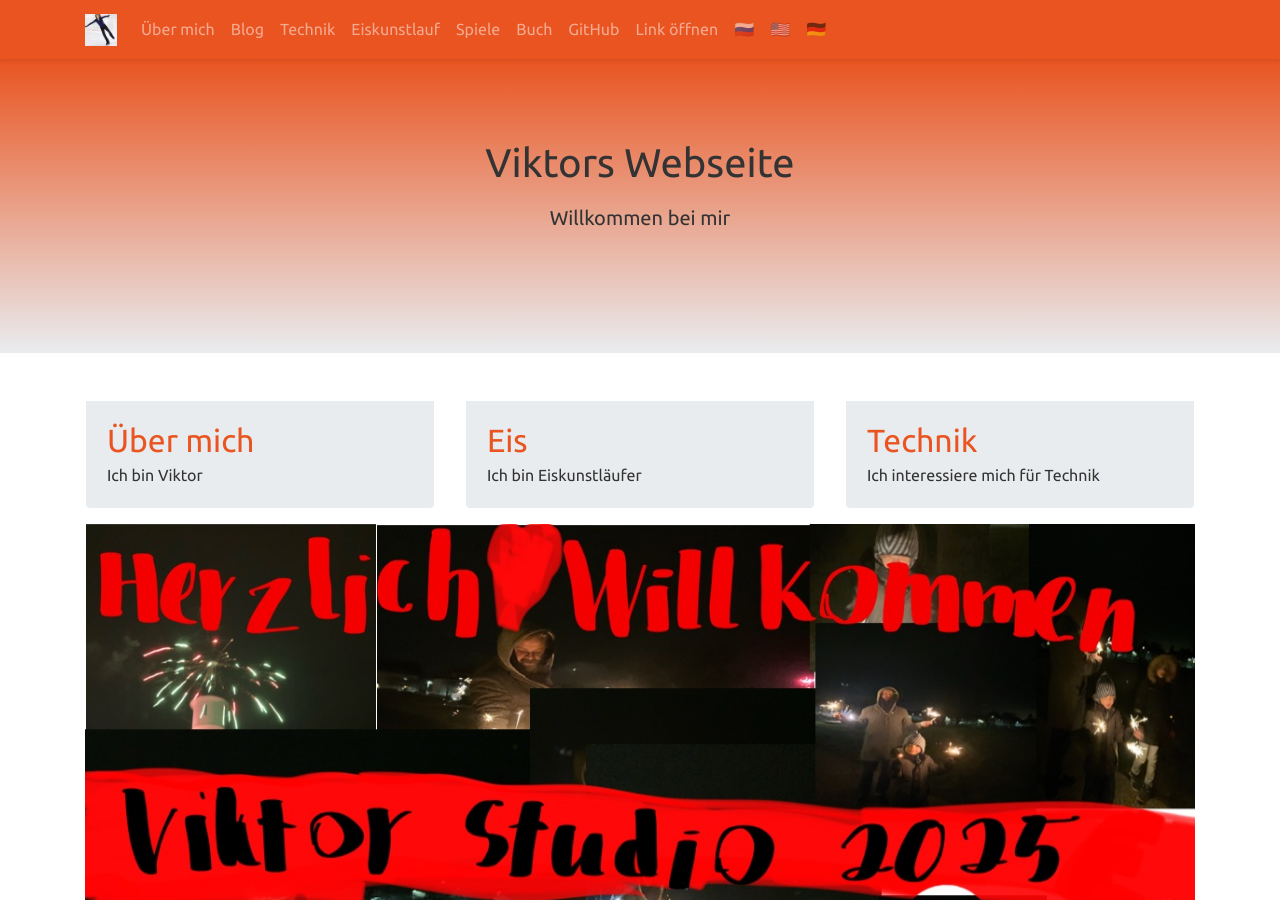
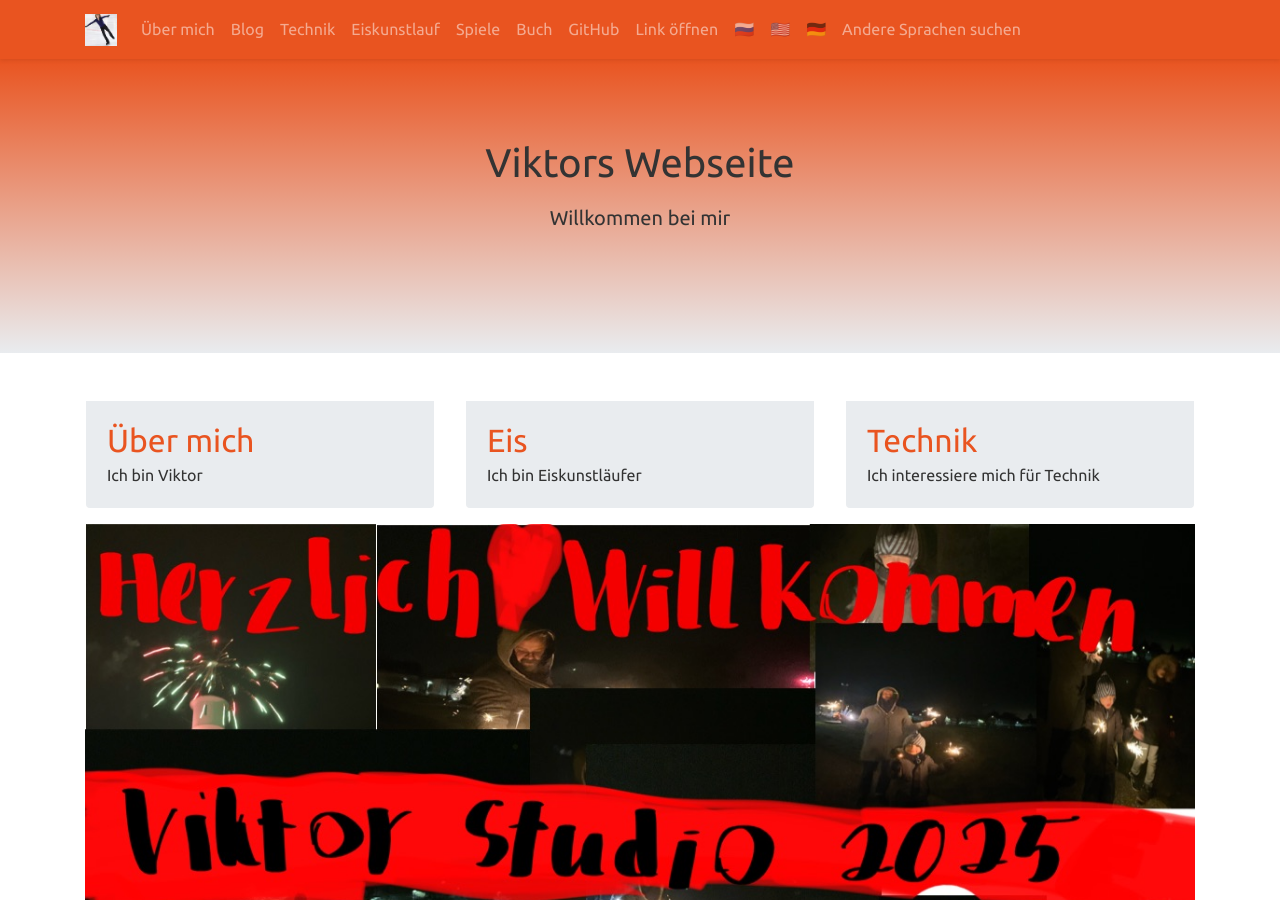
Before and after one commit to viktor-chiarcos/viktor-chiarcos.github.io, a Jekyll site: the page built from index.md, in a window 1280 px wide and 900 px high. Built offline with Jekyll 4.4.1, drawn with Linux system fonts in a browser that asks for light colours.

Commit message:
Update nav.yml

```diff
--- a/_data/nav.yml
+++ b/_data/nav.yml
@@ -39,6 +39,10 @@ header:
   - title: "🇩🇪"
     url: "https://viktor--chiarcos-github-io.translate.goog/?_x_tr_sl=auto&_x_tr_tl=de&_x_tr_hl=de&_x_tr_pto=wapp"
     description: "Deutsche Sprache aktivieren"
+  - title: "Andere Sprachen suchen"
+    url: /language/
+    descripton: ""
+
 
 # footer links
 footer:
```
